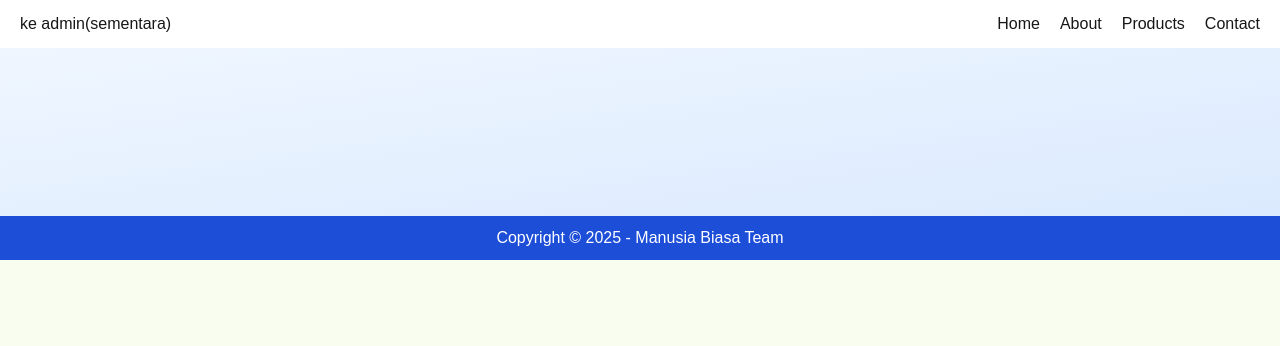
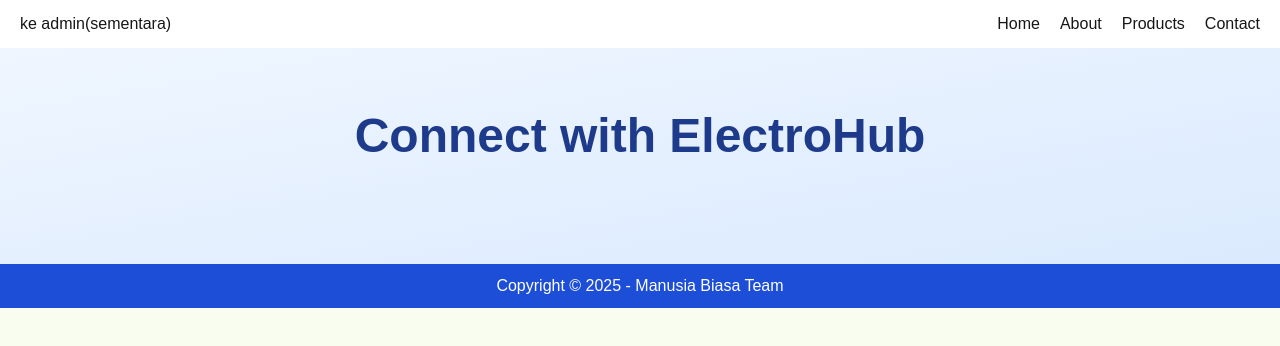
Before and after one commit to Deoca27/manusia-biasa, a Next.js app: page /contact in a window 1280 px wide. Shown: the top 346 px of the page. Built offline with nearby package versions, Linux system fonts and the light colour scheme.

Commit message:
rendika : menambahkan teks judul

```diff
--- a/app/contact/page.tsx
+++ b/app/contact/page.tsx
@@ -33,7 +33,7 @@ export default function ContactPage() {
       transition={{ duration: 0.7 }}
       className="text-5xl font-extrabold mb-10 text-center text-blue-900"
       >
-
+        Connect with ElectroHub
       </motion.h1>
       </div>
     </div>
```
